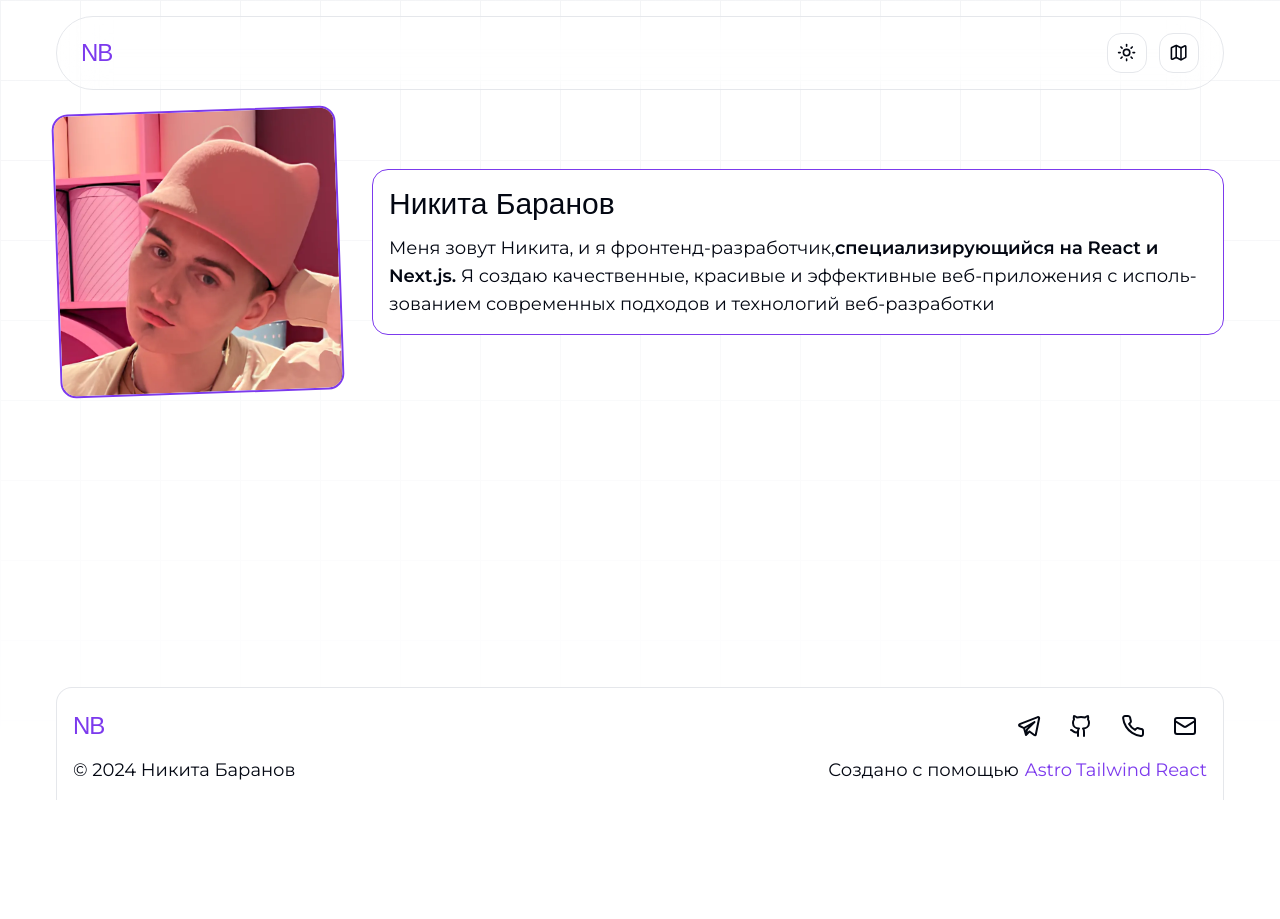
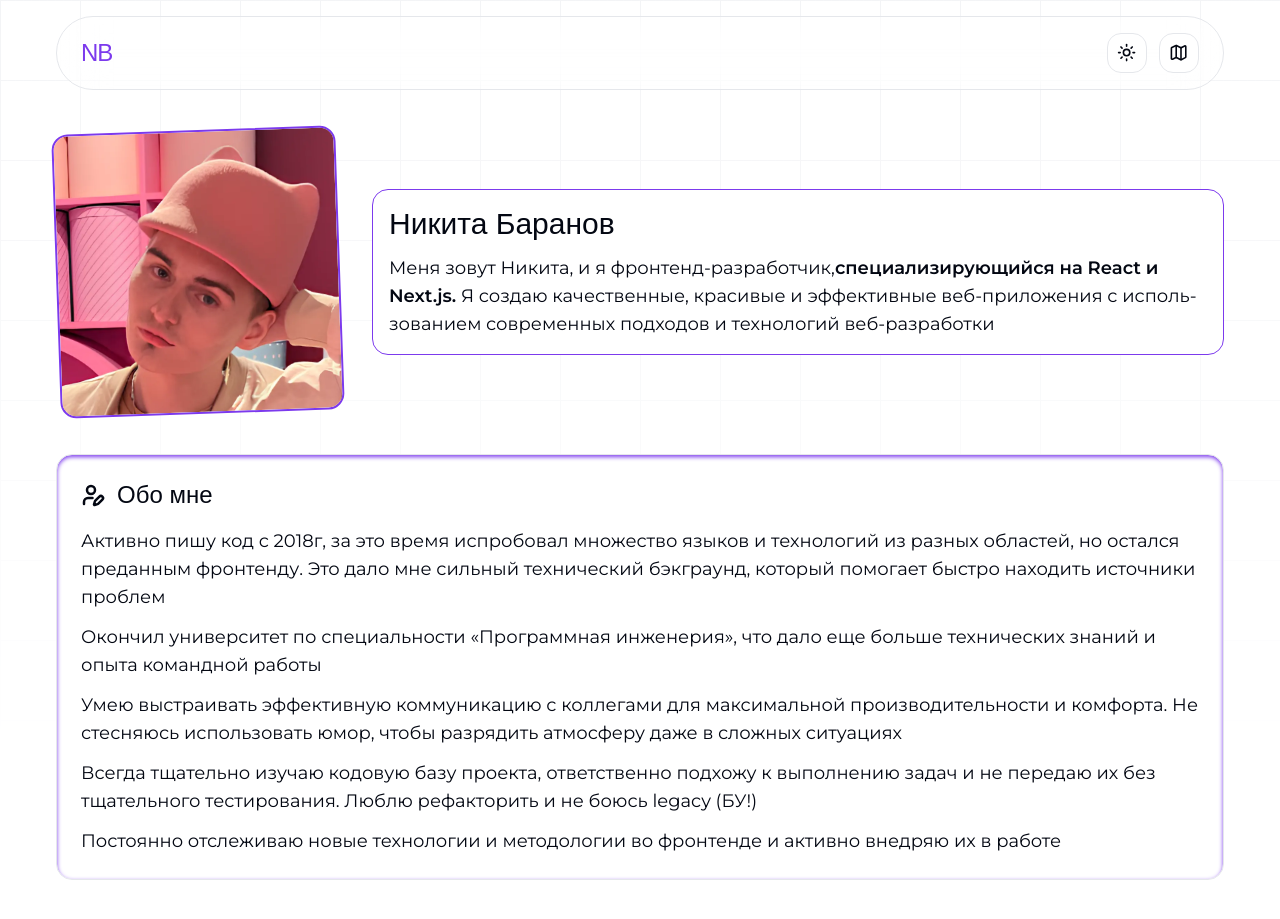
Before and after one commit to gl3af/portfolio, a Next.js app: page / in a window 1280 px wide. Shown: the top 919 px of the page. Before the commit the page ends 800 px from the top, so only its background shows below. Built offline with nearby package versions, Linux system fonts and the light colour scheme; a web font is replaced by a local one.

Commit message:
feat: about section
- New section UI

```diff
--- a/src/app/page.tsx
+++ b/src/app/page.tsx
@@ -1,9 +1,11 @@
+import { About } from "@/widgets/about";
 import { Hero } from "@/widgets/hero";
 
 export default function Home() {
   return (
-    <main>
+    <main className="flex flex-col gap-4 py-5 md:gap-8 lg:gap-10">
       <Hero />
+      <About />
     </main>
   );
 }
--- a/src/shared/ui/index.ts
+++ b/src/shared/ui/index.ts
@@ -4,3 +4,4 @@ export * from "./badge";
 export * from "./typography";
 export * from "./logo";
 export * from "./telegram";
+export * from "./section";
--- /dev/null
+++ b/src/shared/ui/section.tsx
@@ -0,0 +1,24 @@
+import React, { PropsWithChildren } from "react";
+
+import { Subtitle } from "./typography";
+
+type SectionProps = PropsWithChildren<{
+  title: string;
+  id: string;
+  icon: React.ReactNode;
+}>;
+
+export function Section({ id, title, icon, children }: SectionProps) {
+  return (
+    <section
+      id={id}
+      className="bg-background shadow-primary flex flex-col gap-4 rounded-lg border p-4 shadow-inner md:p-6"
+    >
+      <div className="flex items-center gap-3">
+        {icon}
+        <Subtitle>{title}</Subtitle>
+      </div>
+      {children}
+    </section>
+  );
+}
--- /dev/null
+++ b/src/widgets/about/index.ts
@@ -0,0 +1 @@
+export * from "./ui";
--- /dev/null
+++ b/src/widgets/about/lib/constants.ts
@@ -0,0 +1,7 @@
+export const paragraphs = [
+  "Активно пишу код с 2018г, за это время испробовал множество языков и технологий из разных областей, но остался преданным фронтенду. Это дало мне сильный технический бэкграунд, который помогает быстро находить источники проблем",
+  "Окончил университет по специальности «Программная инженерия», что дало еще больше технических знаний и опыта командной работы",
+  "Умею выстраивать эффективную коммуникацию с коллегами для максимальной производительности и комфорта. Не стесняюсь использовать юмор, чтобы разрядить атмосферу даже в сложных ситуациях",
+  "Всегда тщательно изучаю кодовую базу проекта, ответственно подхожу к выполнению задач и не передаю их без тщательного тестирования. Люблю рефакторить и не боюсь legacy (БУ!)",
+  "Постоянно отслеживаю новые технологии и методологии во фронтенде и активно внедряю их в работе",
+];
--- /dev/null
+++ b/src/widgets/about/lib/index.ts
@@ -0,0 +1 @@
+export * from "./constants";
--- /dev/null
+++ b/src/widgets/about/ui/index.tsx
@@ -0,0 +1,18 @@
+import { UserPen } from "lucide-react";
+import React from "react";
+
+import { Section, Text } from "@/shared/ui";
+
+import { paragraphs } from "../lib";
+
+export function About() {
+  return (
+    <Section title="Обо мне" id="about" icon={<UserPen strokeWidth={2.5} />}>
+      <div className="space-y-2 md:space-y-3">
+        {paragraphs.map((paragraph) => (
+          <Text>{paragraph}</Text>
+        ))}
+      </div>
+    </Section>
+  );
+}
```
